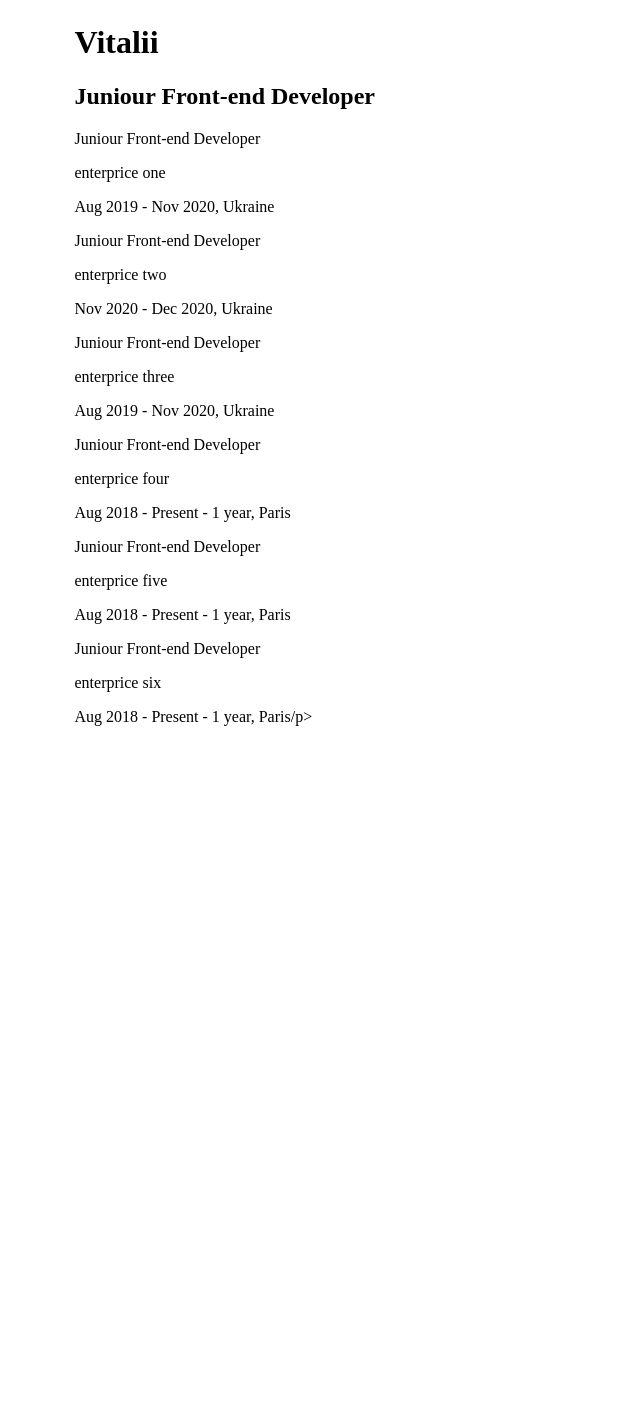
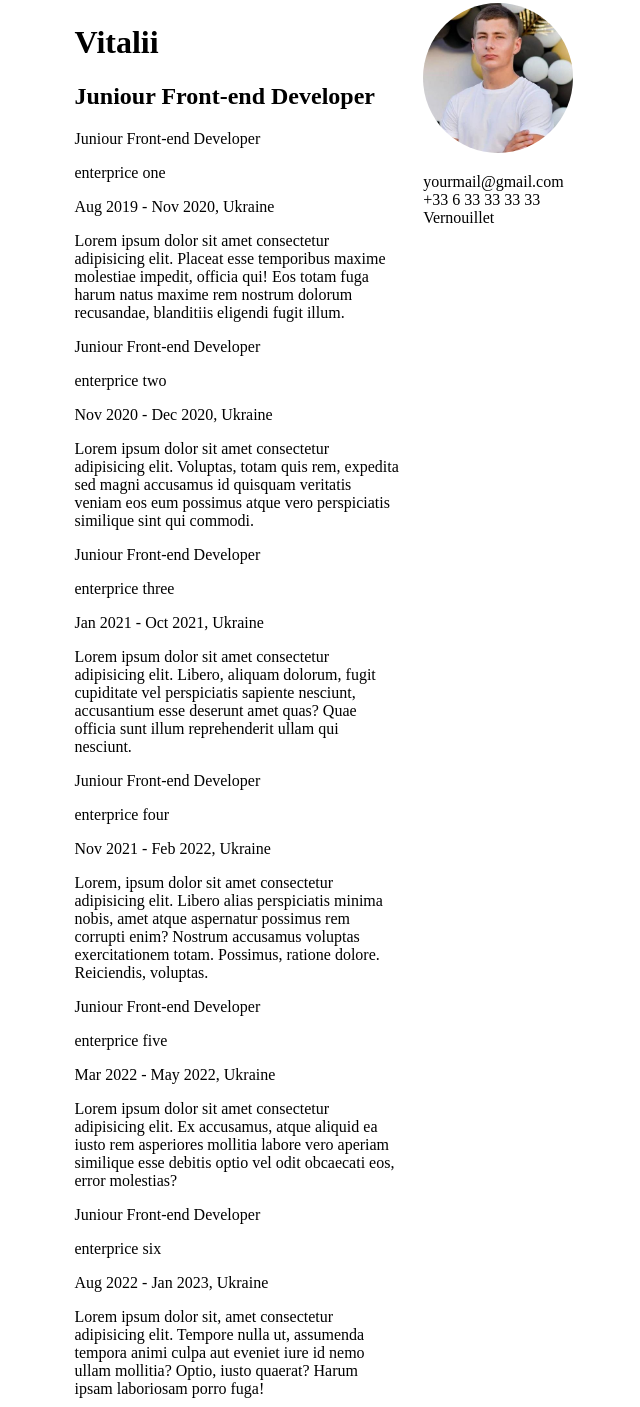
Before and after one commit to vitalik203/Resume_One, a plain HTML site: page index.html in a window 1280 px wide. Shown: the part 53-1460 px from the top of the page, without its empty margins (316-956 px from the left). Before the commit the page ends 858 px from the top, so only its background shows below. Drawn offline with Linux system fonts and the light colour scheme.

Commit message:
general structure of resume

```diff
--- a/index.html
+++ b/index.html
@@ -20,47 +20,52 @@
                     <p class="experience__enterprice">enterprice one</p>
                     <p class="experience__subtitle"></p>
                     <p class="experience__time">Aug 2019 - Nov 2020, Ukraine</p>
-                    <p class="experience__description"></p>
+                    <p class="experience__description">Lorem ipsum dolor sit amet consectetur adipisicing elit. Placeat esse temporibus maxime molestiae impedit, officia qui! Eos totam fuga harum natus maxime rem nostrum dolorum recusandae, blanditiis eligendi fugit illum.</p>
                 </div>
                 <div class="experience__box">
                     <p class="experience__title">Juniour Front-end Developer</p>
                     <p class="experience__enterprice">enterprice two</p>
                     <p class="experience__subtitle"></p>
                     <p class="experience__time">Nov 2020 - Dec 2020, Ukraine</p>
-                    <p class="experience__description"></p>
+                    <p class="experience__description">Lorem ipsum dolor sit amet consectetur adipisicing elit. Voluptas, totam quis rem, expedita sed magni accusamus id quisquam veritatis veniam eos eum possimus atque vero perspiciatis similique sint qui commodi.</p>
                 </div>
                 <div class="experience__box">
                     <p class="experience__title">Juniour Front-end Developer</p>
                     <p class="experience__enterprice">enterprice three</p>
                     <p class="experience__subtitle"></p>
-                    <p class="experience__time">Aug 2019 - Nov 2020, Ukraine</p>
-                    <p class="experience__description"></p>
+                    <p class="experience__time">Jan 2021 - Oct 2021, Ukraine</p>
+                    <p class="experience__description">Lorem ipsum dolor sit amet consectetur adipisicing elit. Libero, aliquam dolorum, fugit cupiditate vel perspiciatis sapiente nesciunt, accusantium esse deserunt amet quas? Quae officia sunt illum reprehenderit ullam qui nesciunt.</p>
                 </div>
                 <div class="experience__box">
                     <p class="experience__title">Juniour Front-end Developer</p>
                     <p class="experience__enterprice">enterprice four</p>
                     <p class="experience__subtitle"></p>
-                    <p class="experience__time">Aug 2018 - Present - 1 year, Paris</p>
-                    <p class="experience__description"></p>
+                    <p class="experience__time">Nov 2021 - Feb 2022, Ukraine</p>
+                    <p class="experience__description">Lorem, ipsum dolor sit amet consectetur adipisicing elit. Libero alias perspiciatis minima nobis, amet atque aspernatur possimus rem corrupti enim? Nostrum accusamus voluptas exercitationem totam. Possimus, ratione dolore. Reiciendis, voluptas.</p>
                 </div>
                 <div class="experience__box">
                     <p class="experience__title">Juniour Front-end Developer</p>
                     <p class="experience__enterprice">enterprice five</p>
                     <p class="experience__subtitle"></p>
-                    <p class="experience__time">Aug 2018 - Present - 1 year, Paris</p>
-                    <p class="experience__description"></p>
+                    <p class="experience__time">Mar 2022 - May 2022, Ukraine</p>
+                    <p class="experience__description">Lorem ipsum dolor sit amet consectetur adipisicing elit. Ex accusamus, atque aliquid ea iusto rem asperiores mollitia labore vero aperiam similique esse debitis optio vel odit obcaecati eos, error molestias?</p>
                 </div>
                 <div class="experience__box">
                     <p class="experience__title">Juniour Front-end Developer</p>
                     <p class="experience__enterprice">enterprice six</p>
                     <p class="experience__subtitle"></p>
-                    <p class="experience__time">Aug 2018 - Present - 1 year, Paris/p>
-                    <p class="experience__description"></p>
+                    <p class="experience__time">Aug 2022 - Jan 2023, Ukraine</p>
+                    <p class="experience__description">Lorem ipsum dolor sit, amet consectetur adipisicing elit. Tempore nulla ut, assumenda tempora animi culpa aut eveniet iure id nemo ullam mollitia? Optio, iusto quaerat? Harum ipsam laboriosam porro fuga!</p>
                 </div>
             </div>
         </div>
         <div class="column__two two">
-
+            <img src="img/116501209 (1).jpg" class="two__avatar" style="border-radius: 50%;width: 100%;"></img>
+            <p class="two__contacts">
+                yourmail@gmail.com <br>
+                +33 6 33 33 33 33<br>
+                Vernouillet
+            </p>
         </div>
     </div>
 </body>
```
Also changed, not shown: img/116501209 (1).jpg (added).
